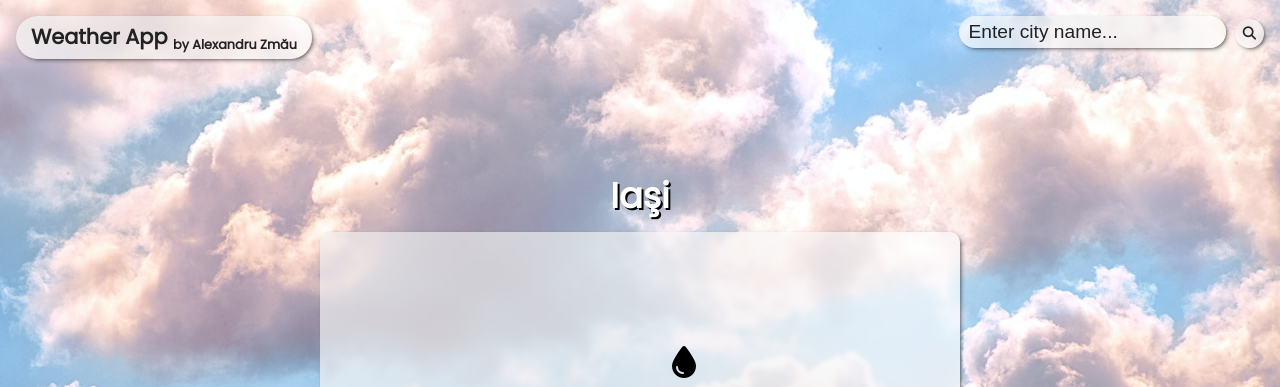
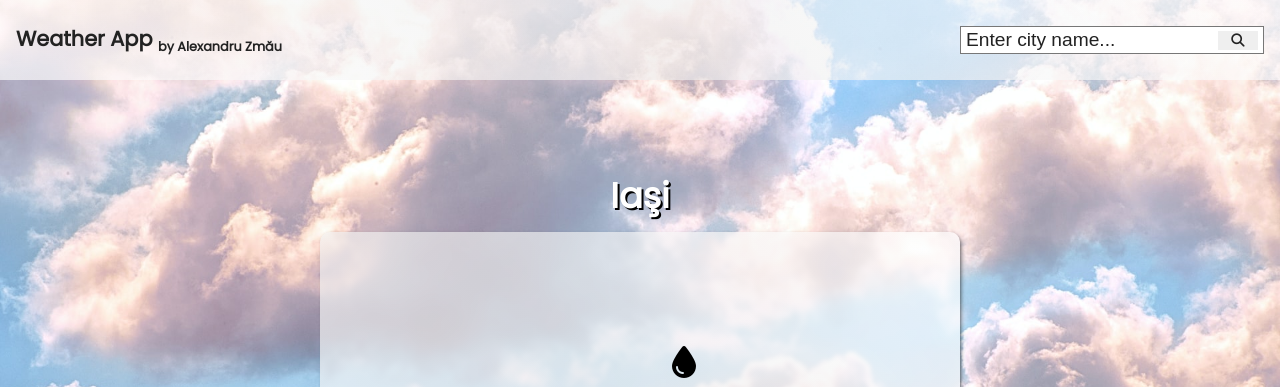
Before and after one commit to ZCAlex77/weather-app, a website built with webpack: page src/index.html in a window 1280 px wide. Shown: the top 387 px of the page. Built offline with nearby package versions, Linux system fonts and the light colour scheme; no server answers; a web font is replaced by a local one.

Commit message:
Adjust some styles / Add preview image

```diff
--- a/src/index.html
+++ b/src/index.html
@@ -11,12 +11,12 @@
 
 <body>
   <nav>
-    <h1 class="blur-bg">
+    <h1>
       Weather App <sub>by Alexandru Zmău</sub>
     </h1>
     <form id="searchCity">
-      <input class="blur-bg" type="text" name="city" id="city" placeholder="Enter city name..." required>
-      <button class="blur-bg" type="submit"><i class="fa-solid fa-magnifying-glass"></i></button>
+      <input type="text" name="city" id="city" placeholder="Enter city name..." required>
+      <button type="submit"><i class="fa-solid fa-magnifying-glass"></i></button>
     </form>
   </nav>
   <main>
--- a/src/style/main.scss
+++ b/src/style/main.scss
@@ -35,16 +35,15 @@ button {
 nav {
   width: 100%;
   display: flex;
-  align-items: flex-start;
+  align-items: center;
   justify-content: space-between;
   padding: 16px;
   height: 10%;
+  background: $transparent-white;
 
   h1 {
     font-size: 1.3rem;
-    background: $transparent-white;
     border-radius: 999px;
-    padding: 5px 15px;
     color: #222;
 
     sub {
@@ -54,18 +53,24 @@ nav {
 
   form {
     color: #222;
+    background: #fff;
+    border: 1px solid #777;
+    display: flex;
+    align-items: center;
+    padding: 2px 5px;
 
     input,
     button {
-      background: $transparent-white;
       border: 0;
     }
 
     input {
-      padding: 5px 10px;
       font-size: 1.2rem;
-      border-radius: 999px;
       margin-right: 5px;
+
+      &:focus {
+        outline: none;
+      }
 
       &::placeholder {
         color: #222;
@@ -73,9 +78,9 @@ nav {
     }
 
     button {
-      height: calc(1.2rem + 10px);
-      aspect-ratio: 1/1;
-      border-radius: 50%;
+      height: 100%;
+      width: 40px;
+      padding: 2px 0;
     }
   }
 }
```
Also changed, not shown: preview.png (added).
